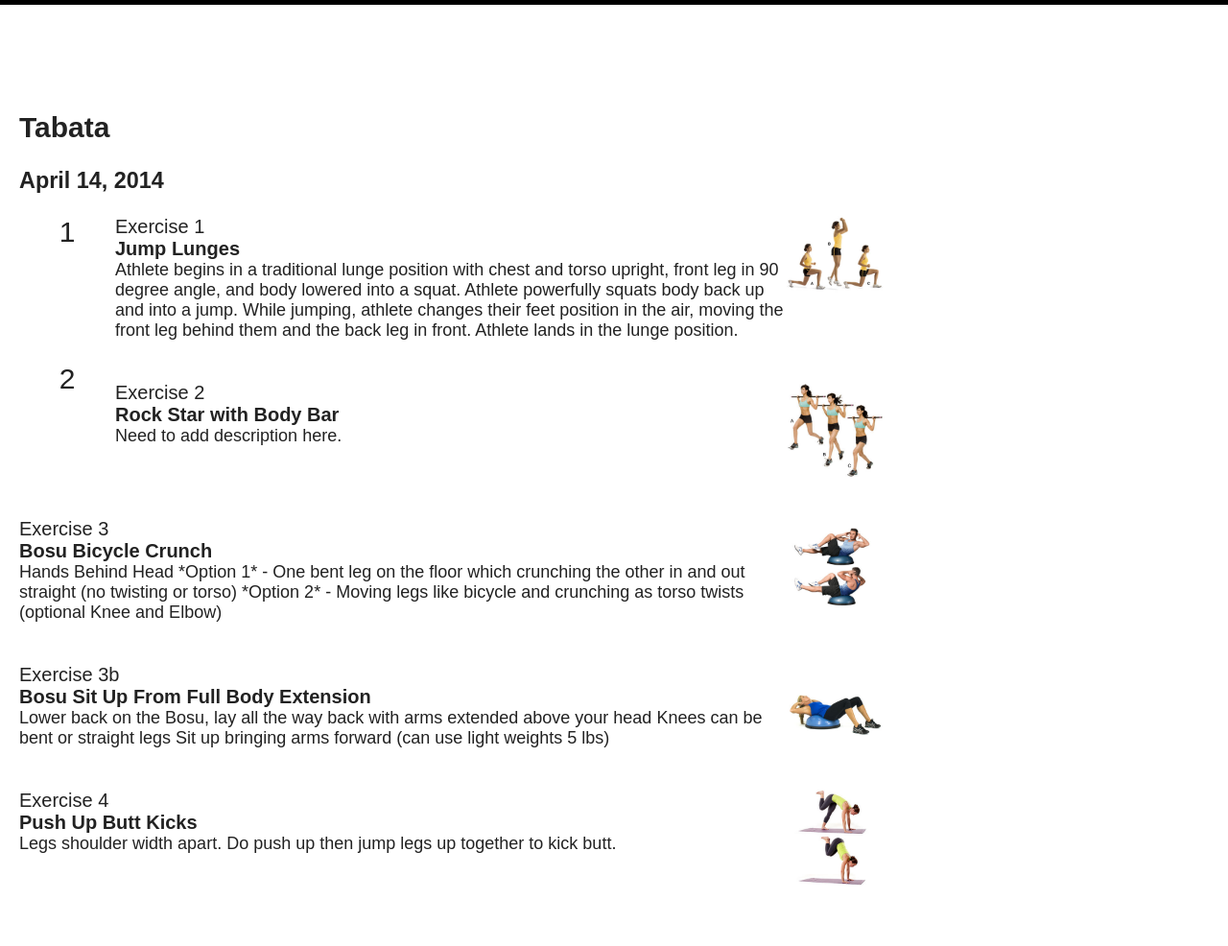
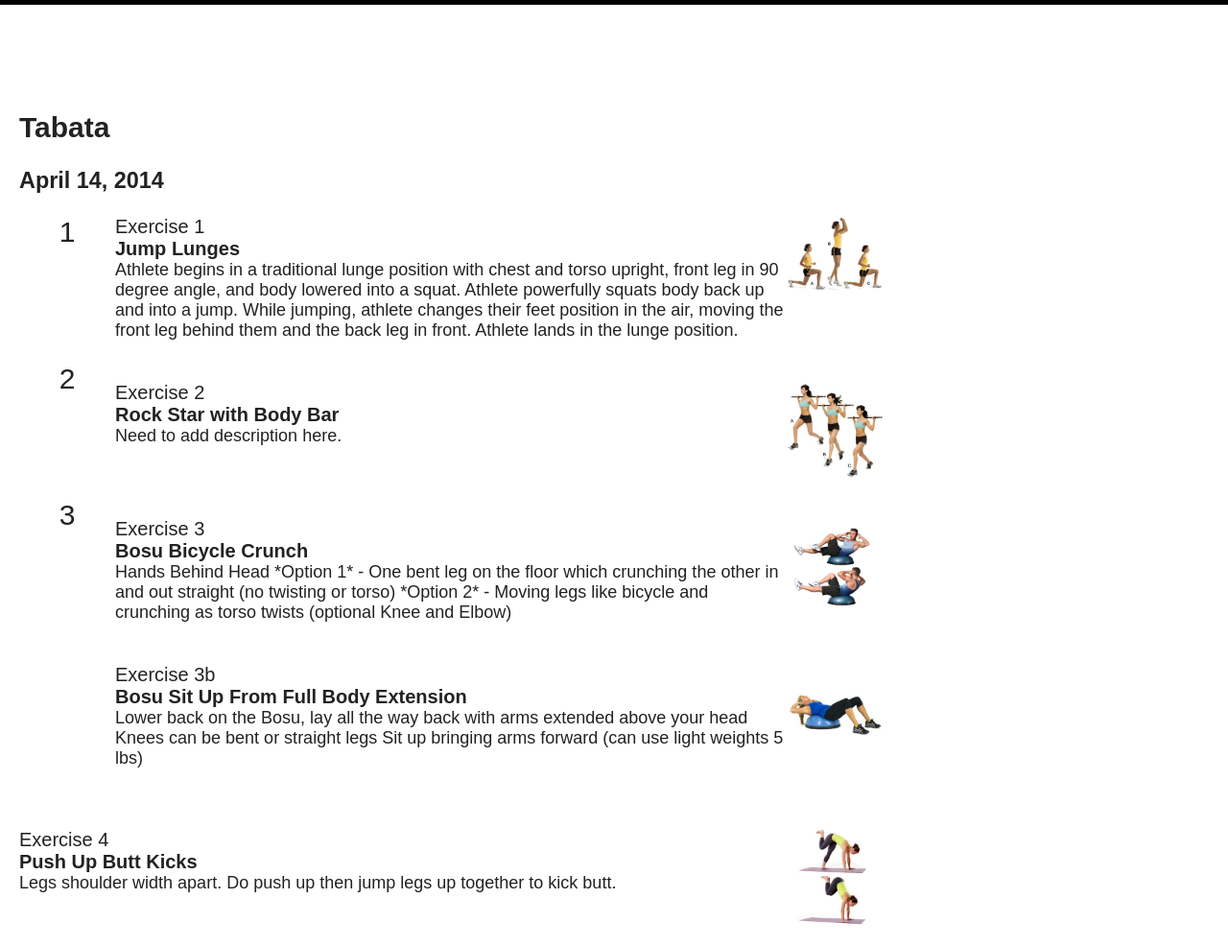
Before and after one commit to christyallen/christyallen.github.io, a Jekyll site: the page built from workouts/_posts/2014-04-14-tabata.md, in a window 1280 px wide. Shown: the whole page at 96% size. Built offline with Jekyll 4.4.1, drawn with Linux system fonts in a browser that asks for light colours; nearby versions of some CDN libraries; before the commit the page ends 945 px from its top, so only the background shows below that.

Commit message:
Site updated at 2014-04-15 20:22:18 UTC

```diff
--- a/_layouts/workout.html
+++ b/_layouts/workout.html
@@ -110,6 +110,12 @@
 
 <br style="clear: both;" />
 
+
+<div class="exercise-left">3</div>
+
+
+<div class="exercise-right">
+
 <!-- exercise 3 -->
 {% if page.exercise-3 %}
 
@@ -147,6 +153,10 @@
         {% endfor %}
 
 {% endif %}
+
+</div> <!-- exercise 3 -->
+
+<br style="clear: both;" />
 
 <!-- exercise 4 -->
 {% if page.exercise-4 %}
```
